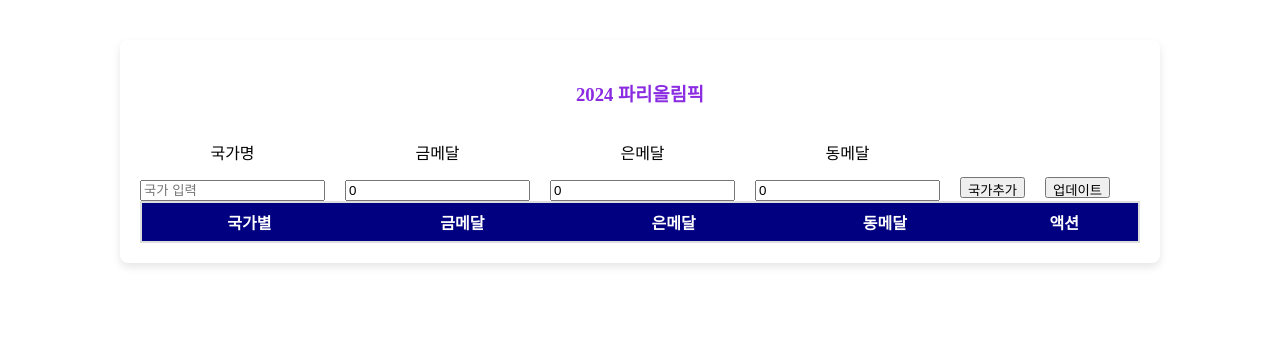
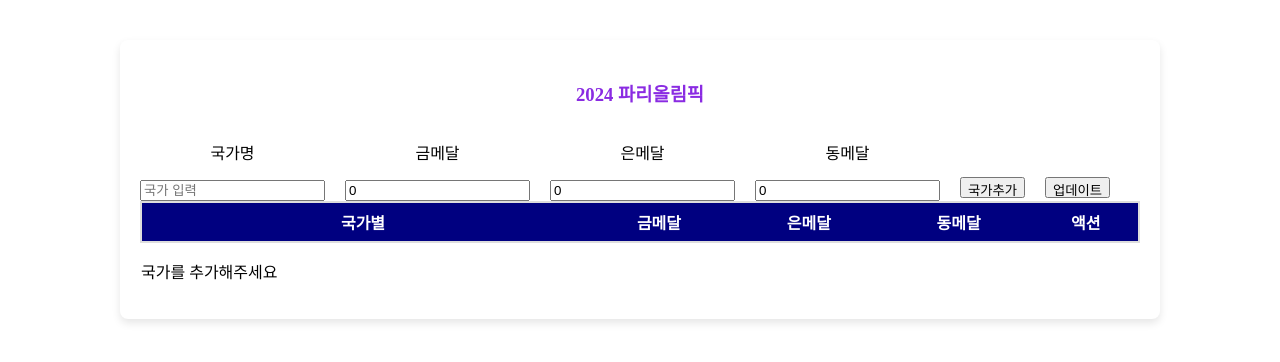
Before and after one commit to ekyeon715/my-react-app, a React (Vite) app: page / in a window 1280 px wide. Shown: the top 362 px of the page. Built offline with nearby package versions, Linux system fonts and the light colour scheme.

Commit message:
feat: 테이블 조건부 렌더링 추가

```diff
--- a/src/App.jsx
+++ b/src/App.jsx
@@ -131,6 +131,7 @@ const App = () => {
           </tr>
         </thead>
         <tbody>
+          {countries.length ? null : <p>국가를 추가해주세요</p>}
           {countries.map((c) => (
             <tr key={c.id}>
               <td>{c.country}</td>
```
